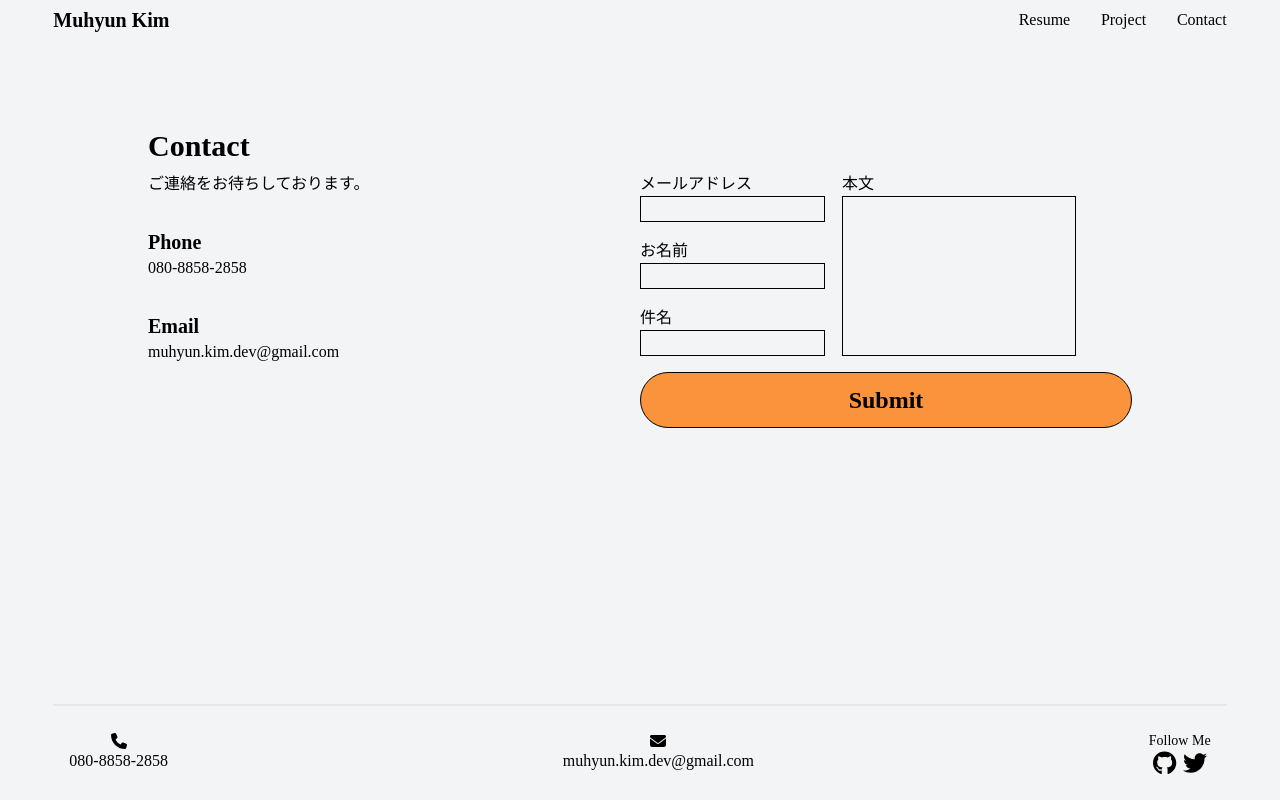
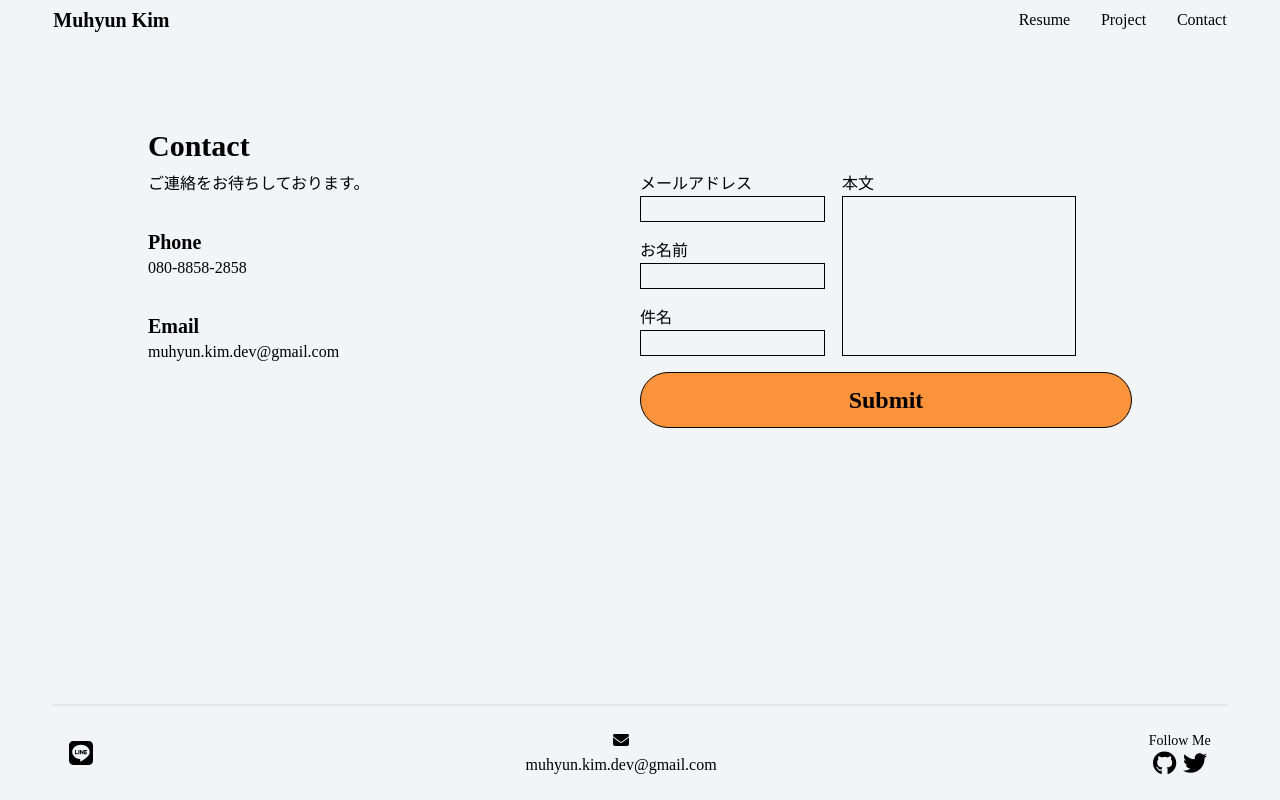
Before and after one commit to Muhyun-Kim/kim_resume, a React (Create React App) app: page /contact in a window 1280 px wide. Built offline with nearby package versions, Linux system fonts and the light colour scheme.

Commit message:
add line account

```diff
--- a/src/Components/Footer.tsx
+++ b/src/Components/Footer.tsx
@@ -1,9 +1,17 @@
 import React from "react";
 import { FontAwesomeIcon } from "@fortawesome/react-fontawesome";
-import { faGithub, faTwitter } from "@fortawesome/free-brands-svg-icons";
-import { faPhone, faEnvelope } from "@fortawesome/free-solid-svg-icons";
+import {
+  faGithub,
+  faTwitter,
+  faLine,
+} from "@fortawesome/free-brands-svg-icons";
+import { faEnvelope } from "@fortawesome/free-solid-svg-icons";
+import { Link } from "react-router-dom";
 
 function Footer() {
+  const lineClick = () => {
+    window.open("https://line.me/ti/p/JqbdHauzqx");
+  };
   const gitHubClick = () => {
     window.open("https://github.com/Muhyun-Kim");
   };
@@ -14,11 +22,16 @@ function Footer() {
     <>
       <ul className="flex justify-between w-11/12 h-24 px-4 border-t-2 items-center fixed bottom-0 z-10 bg-gray-100">
         <li className="flex flex-col items-center">
-          <FontAwesomeIcon icon={faPhone} />
-          <p>080-8858-2858</p>
+          <FontAwesomeIcon
+            icon={faLine}
+            className="text-2xl"
+            onClick={lineClick}
+          />
         </li>
         <li className="flex flex-col items-center">
-          <FontAwesomeIcon icon={faEnvelope} />
+          <Link to="/contact">
+            <FontAwesomeIcon icon={faEnvelope} />
+          </Link>
           <p>muhyun.kim.dev@gmail.com</p>
         </li>
         <li>
```
